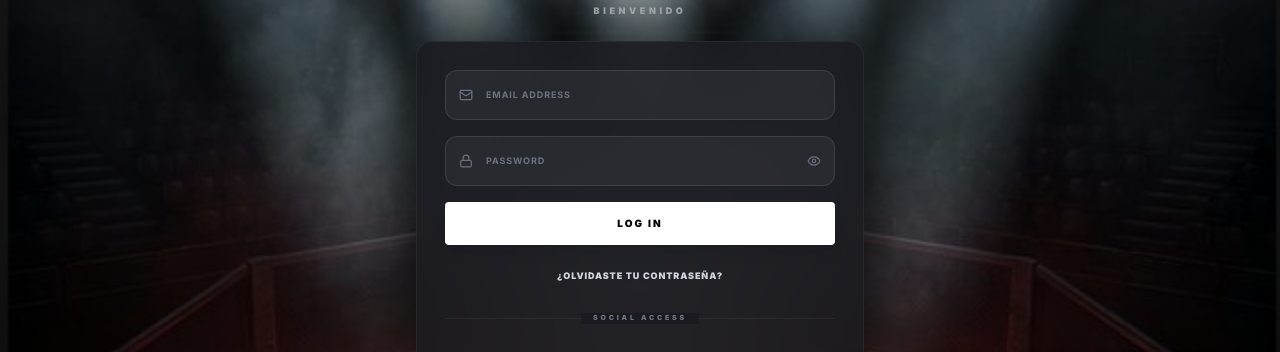
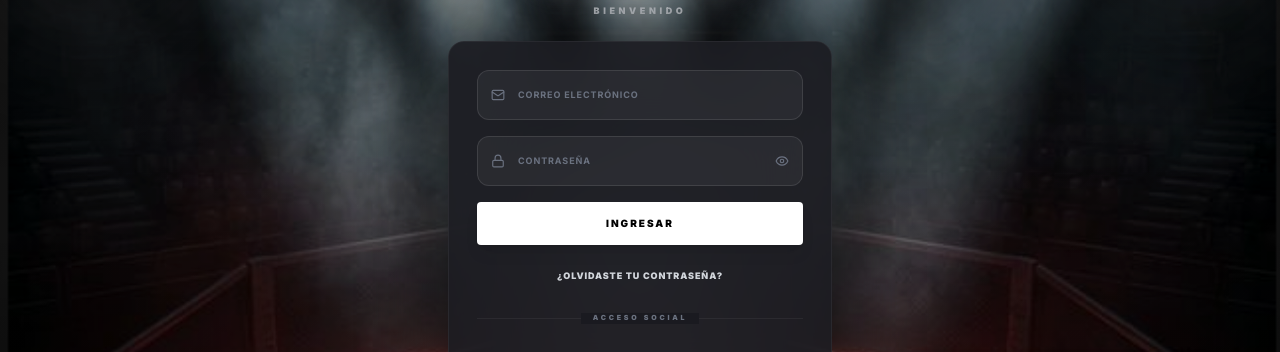
Before and after one commit to azambrano-ctrl/PPV-OFICIAL, a Next.js app in the folder webapp/: page /auth/login in a window 1280 px wide. Shown: the part 185-537 px from the top of the page. Built offline with nearby package versions, Linux system fonts and the light colour scheme; no server answers.

Commit message:
feat: reducir ancho de tarjeta y traducir interfaz al español

```diff
--- a/webapp/src/app/auth/login/page.tsx
+++ b/webapp/src/app/auth/login/page.tsx
@@ -104,7 +104,7 @@ export default function LoginPage() {
                 <div className="w-[150px] h-[300px] bg-white opacity-10 blur-[80px] rounded-full -rotate-[25deg] -translate-y-20" />
             </div>
 
-            <div className="max-w-md w-full relative z-10 flex flex-col items-center">
+            <div className="max-w-sm w-full relative z-10 flex flex-col items-center">
                 {/* Logo / Title Area */}
                 <div className="text-center mb-6">
                     <h1 className="text-3xl font-display font-black text-white mb-1 uppercase tracking-tighter italic scale-y-110 drop-shadow-[0_0_15px_rgba(255,255,255,0.3)]">
@@ -130,7 +130,7 @@ export default function LoginPage() {
                                     {...register('email')}
                                     type="email"
                                     className="w-full pl-10 pr-4 py-3 bg-white/5 border border-white/10 rounded-xl text-white placeholder-gray-500 focus:outline-none focus:ring-1 focus:ring-red-600/40 transition-all uppercase text-[9px] tracking-widest font-bold"
-                                    placeholder="EMAIL ADDRESS"
+                                    placeholder="CORREO ELECTRÓNICO"
                                 />
                             </div>
                             {errors.email && (
@@ -148,7 +148,7 @@ export default function LoginPage() {
                                     {...register('password')}
                                     type={showPassword ? 'text' : 'password'}
                                     className="w-full pl-10 pr-10 py-3 bg-white/5 border border-white/10 rounded-xl text-white placeholder-gray-500 focus:outline-none focus:ring-1 focus:ring-red-600/40 transition-all uppercase text-[9px] tracking-widest font-bold"
-                                    placeholder="PASSWORD"
+                                    placeholder="CONTRASEÑA"
                                 />
                                 <button
                                     type="button"
@@ -169,7 +169,7 @@ export default function LoginPage() {
                             disabled={loading}
                             className="w-full py-3.5 bg-white hover:bg-gray-100 text-black font-black uppercase tracking-[0.2em] text-[10px] rounded transition-all transform active:scale-[0.98] disabled:opacity-50 shadow-lg"
                         >
-                            {loading ? 'CARGANDO...' : 'LOG IN'}
+                            {loading ? 'CARGANDO...' : 'INGRESAR'}
                         </button>
 
                         <div className="text-center">
@@ -188,7 +188,7 @@ export default function LoginPage() {
                             <div className="w-full border-t border-white/[0.05]" />
                         </div>
                         <div className="relative flex justify-center text-[7px] font-black uppercase tracking-[0.4em]">
-                            <span className="px-3 bg-[#1a1a20] text-gray-500">Social Access</span>
+                            <span className="px-3 bg-[#1a1a20] text-gray-500">Acceso Social</span>
                         </div>
                     </div>
 
```
